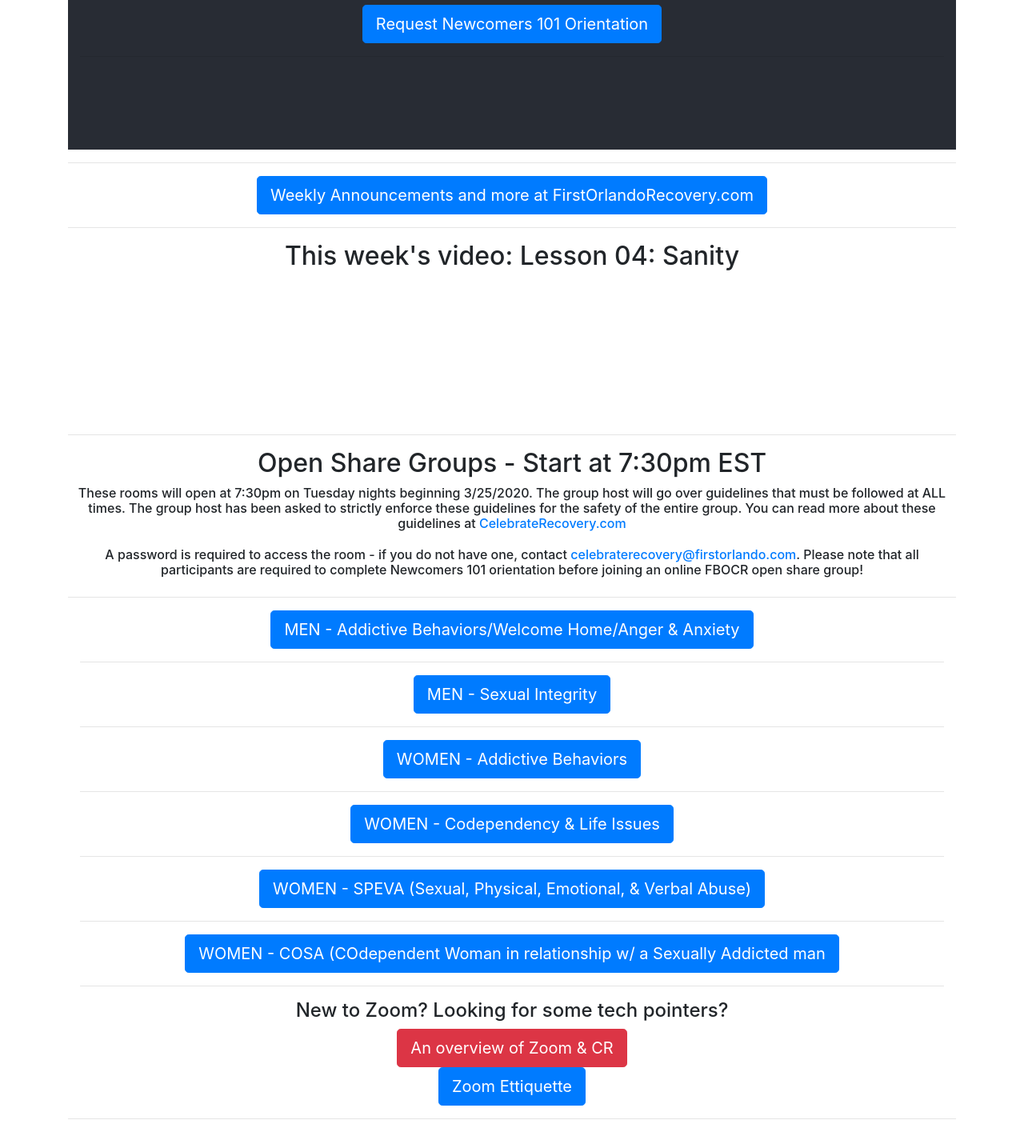
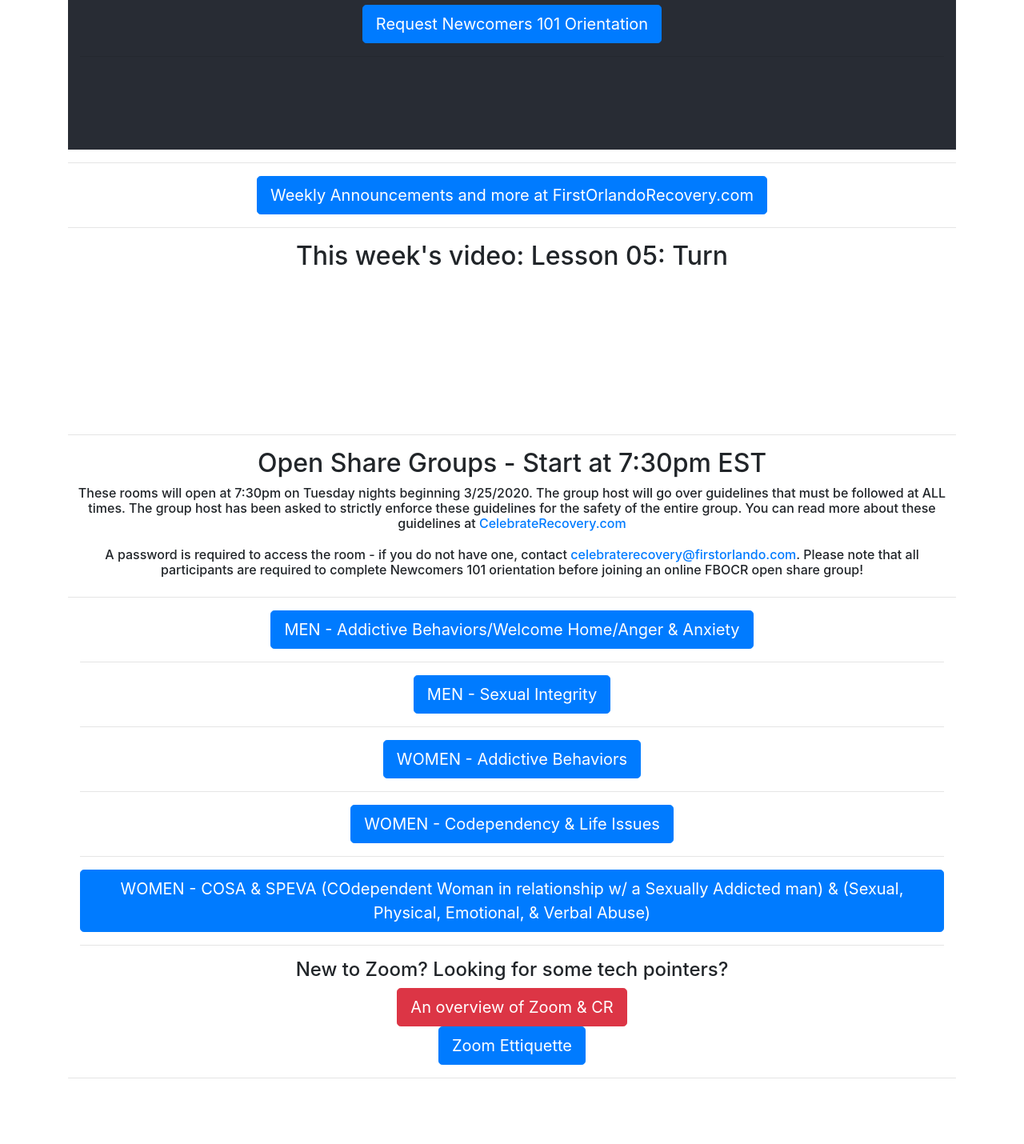
Before and after one commit to huntsimon23/FBOCR-zoom, a React (Create React App) app: page / in a window 1280 px wide. Shown: the part 613-2043 px from the top of the page at 80% size. Built offline with nearby package versions, Linux system fonts and the light colour scheme; grey boxes are pictures that could not be loaded.

Commit message:
youtube update, group comsolidation, final week in this format

```diff
--- a/src/App.js
+++ b/src/App.js
@@ -27,7 +27,7 @@
       />
       <h2 className="text-center">
       <span>This week's video:
-      Lesson 04: Sanity</span>
+      Lesson 05: Turn</span>
       </h2>
       <br />
       <Youtube />
--- a/src/components/Youtube.js
+++ b/src/components/Youtube.js
@@ -5,7 +5,7 @@
 render(){
 return (
 <div className="iframe">
-<iframe width="auto" height="auto" src="https://www.youtube.com/embed/u7o6R1NuvXA?start=133" frameborder="0" allow="accelerometer; autoplay; encrypted-media; gyroscope; picture-in-picture" allowfullscreen></iframe>
+<iframe width="auto" height="auto" src="https://www.youtube.com/embed/EmcK5vY12sY?start=613" frameborder="0" allow="accelerometer; autoplay; encrypted-media; gyroscope; picture-in-picture" allowfullscreen></iframe>
 </div>
 )}
 }
--- a/src/zoomdata.json
+++ b/src/zoomdata.json
@@ -17,11 +17,7 @@
         "link": "https://zoom.us/j/338863419"
     },{
         "id": 6,
-        "name": "WOMEN - SPEVA (Sexual, Physical, Emotional, & Verbal Abuse)",
-        "link": "https://zoom.us/j/432015303"
-    },{
-        "id": 7,
-        "name": "WOMEN - COSA (COdependent Woman in relationship w/ a Sexually Addicted man",
+        "name": "WOMEN - COSA & SPEVA (COdependent Woman in relationship w/ a Sexually Addicted man) & (Sexual, Physical, Emotional, & Verbal Abuse)",
         "link": "https://zoom.us/j/579479896"
     }
 ]
```
